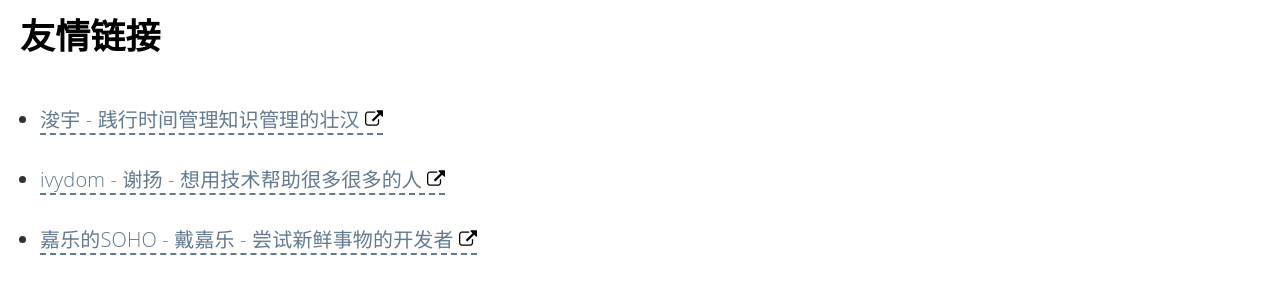
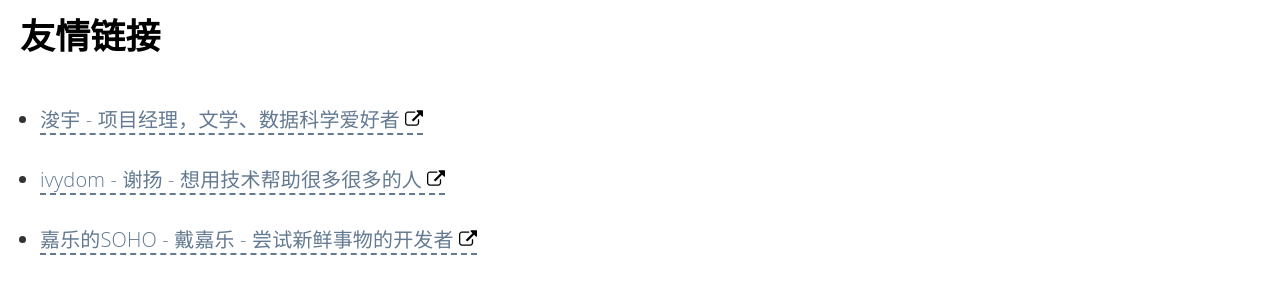
Before and after one commit to linonetwo/linonetwo.github.io, a Jekyll site: the page built from friends.html, in a window 1280 px wide and 1233 px high. Shown: the part 601-888 px from the top of the window. Built offline with Jekyll 4.4.1, drawn with Linux system fonts in a browser that asks for light colours; comment, search, counter and statistics services are not loaded.

Commit message:
Update friends.html

```diff
--- a/friends.html
+++ b/friends.html
@@ -9,7 +9,7 @@ description: 'Blogs of My Friends'
 <h2>友情链接</h2>
 
 <ul>
-  <li><a href="https://www.junyu.io/">浚宇 - 践行时间管理知识管理的壮汉</a></li>
+  <li><a href="https://www.junyu.io/">浚宇 - 项目经理，文学、数据科学爱好者</a></li>
   <li><a href="https://ivydom.com/">ivydom - 谢扬 - 想用技术帮助很多很多的人</a></li>
   <li><a href="https://www.daijiale.cn/">嘉乐的SOHO - 戴嘉乐 - 尝试新鲜事物的开发者</a></li>
   <li><a href="https://www.zuozuovera.com/">薇拉航线🌺 - 左左薇拉 - 关注安全技术且热爱创作的少女</a></li>
```
